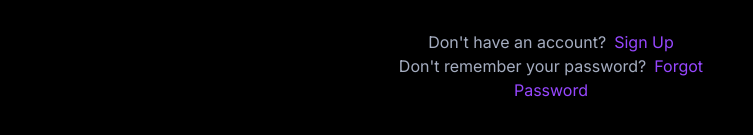
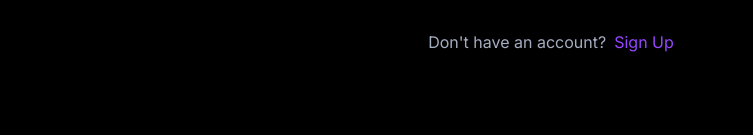
Before and after one commit to UsePrism/prism.web, a React (Create React App) app: page /auth/login in a window 1280 px wide. Shown: the part 475-610 px from the top of the page, without its empty margins (89-842 px from the left). Built offline with nearby package versions, Linux system fonts and the light colour scheme; no server answers.

Commit message:
update url

```diff
--- a/package.json
+++ b/package.json
@@ -59,5 +59,5 @@
     "prettier-plugin-tailwindcss": "^0.5.7",
     "tailwindcss": "^3.3.5"
   },
-  "proxy": "http://development.eba-adzirkrm.eu-west-2.elasticbeanstalk.com"
+  "proxy": "https://development.eba-adzirkrm.eu-west-2.elasticbeanstalk.com"
 }
--- a/src/modules/auth/views/Login.tsx
+++ b/src/modules/auth/views/Login.tsx
@@ -135,12 +135,6 @@ const Login = () => {
                 Sign Up
               </Link>
             </p>
-            <p className="text-center">
-              <span className="mr-2">Don't remember your password?</span>
-              <Link to="/auth/forgot-password" className="text-brand">
-                Forgot Password
-              </Link>
-            </p>
           </div>
         </div>
       </section>
```
